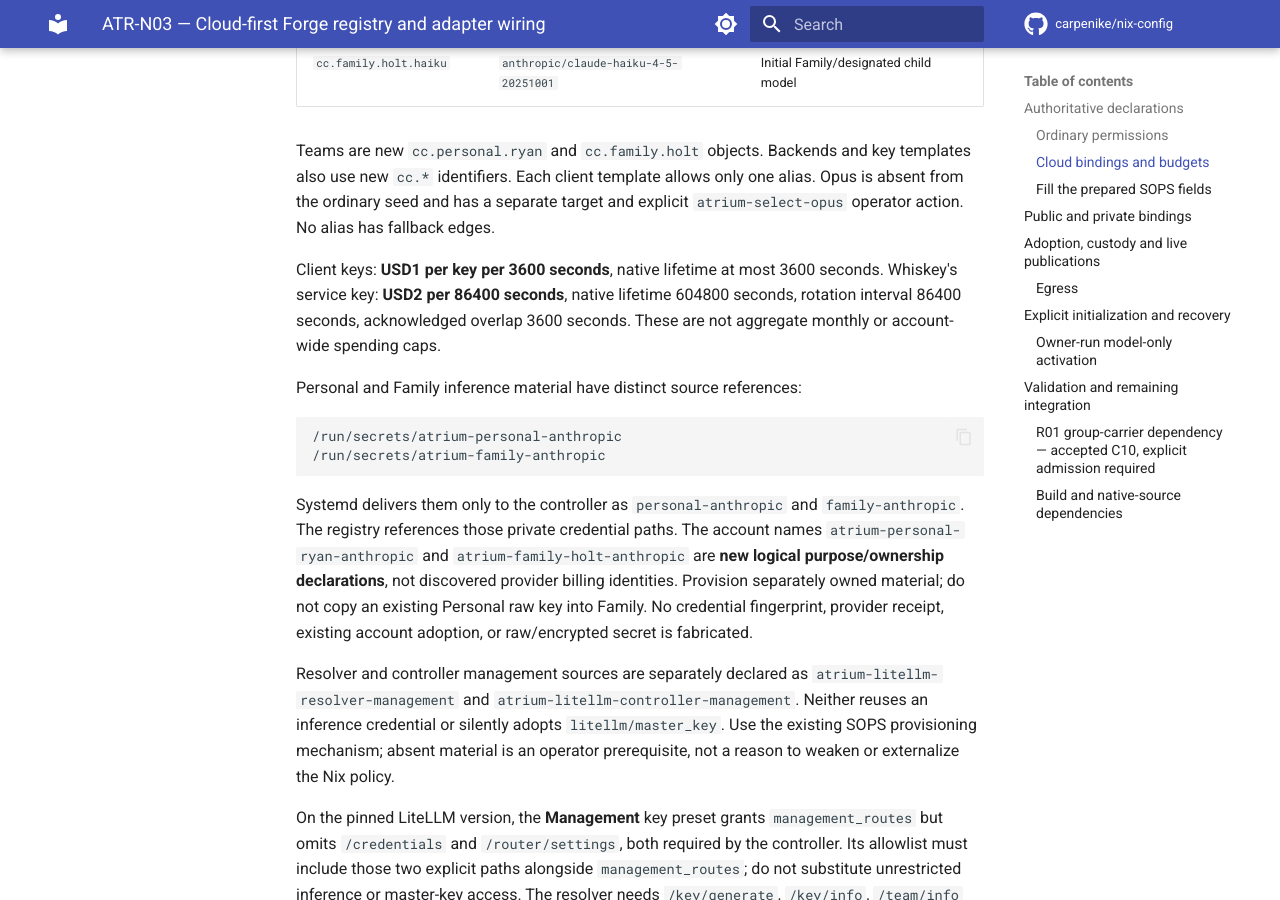
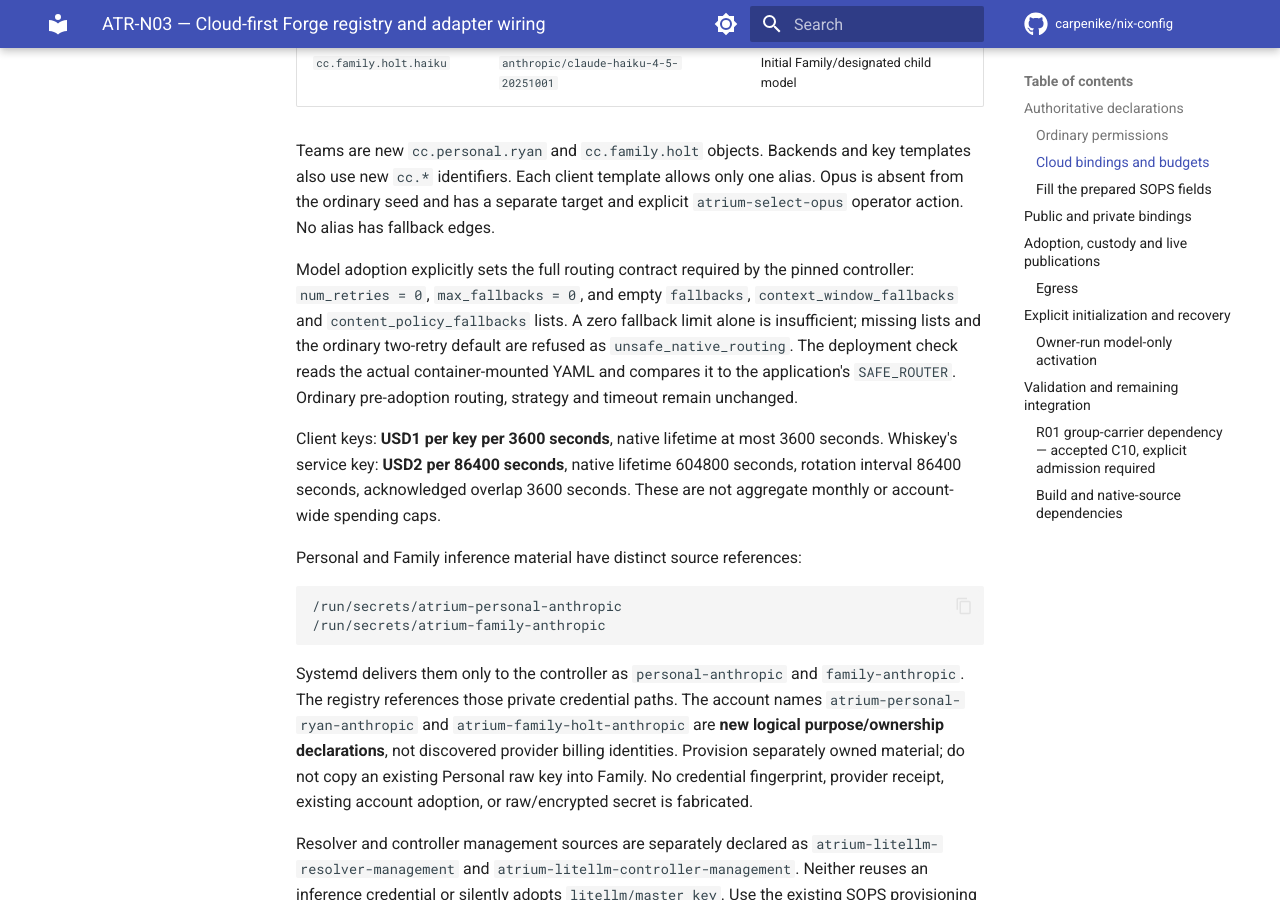
Before and after one commit to carpenike/nix-config, an MkDocs documentation site: the page built from docs/services/atrium-forge-cloud.md, in a window 1280 px wide and 900 px high, scrolled down 2541 px. Built offline with MkDocs 1.6.1 and Material for MkDocs 9.7.7, drawn with Linux system fonts in a browser that asks for light colours; comment, search, counter and statistics services are not loaded.

Commit message:
ATR-N03: enforce the complete adopted gateway routing contract
Set zero retries/fallbacks and explicit empty fallback lists only for adopted models. Preserve ordinary gateway defaults and unrelated strategy/timeout settings. Validate actual container-mounted YAML against the pinned controller SAFE_ROUTER and run that check in required CI; do not weaken the native guard.

Co-authored-by: Copilot <223556219+Copilot@users.noreply.github.com>
Copilot-Session: 1e5e7d6d-a45a-4ac0-9fb1-9bf14b3658cb

```diff
--- a/docs/services/atrium-forge-cloud.md
+++ b/docs/services/atrium-forge-cloud.md
@@ -110,6 +110,14 @@ Teams are new `cc.personal.ryan` and `cc.family.holt` objects. Backends and key
 templates also use new `cc.*` identifiers. Each client template allows only
 one alias. Opus is absent from the ordinary seed and has a separate target and
 explicit `atrium-select-opus` operator action. No alias has fallback edges.
+
+Model adoption explicitly sets the full routing contract required by the pinned
+controller: `num_retries = 0`, `max_fallbacks = 0`, and empty `fallbacks`,
+`context_window_fallbacks` and `content_policy_fallbacks` lists. A zero fallback
+limit alone is insufficient; missing lists and the ordinary two-retry default
+are refused as `unsafe_native_routing`. The deployment check reads the actual
+container-mounted YAML and compares it to the application's `SAFE_ROUTER`.
+Ordinary pre-adoption routing, strategy and timeout remain unchanged.
 
 Client keys: **USD1 per key per 3600 seconds**, native lifetime at most
 3600 seconds. Whiskey's service key: **USD2 per 86400 seconds**, native lifetime
```
Also changed, not shown: 4 other files.
